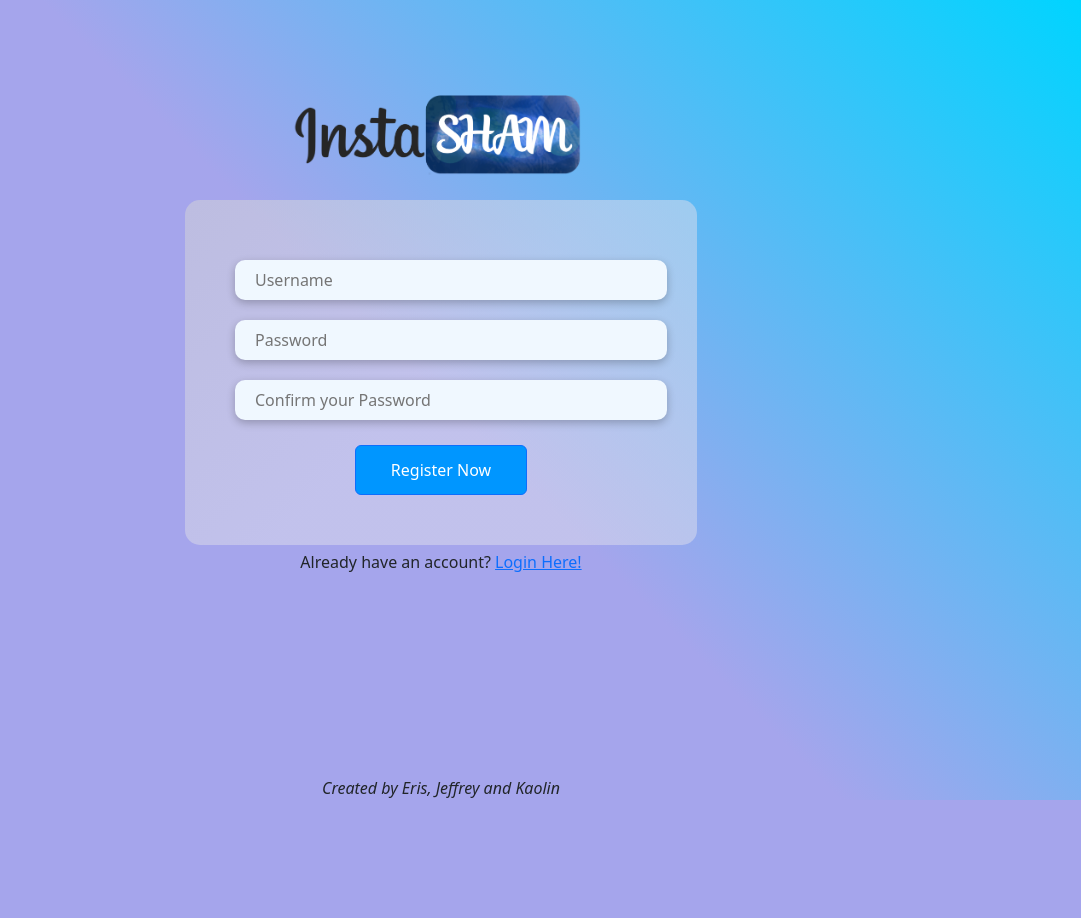
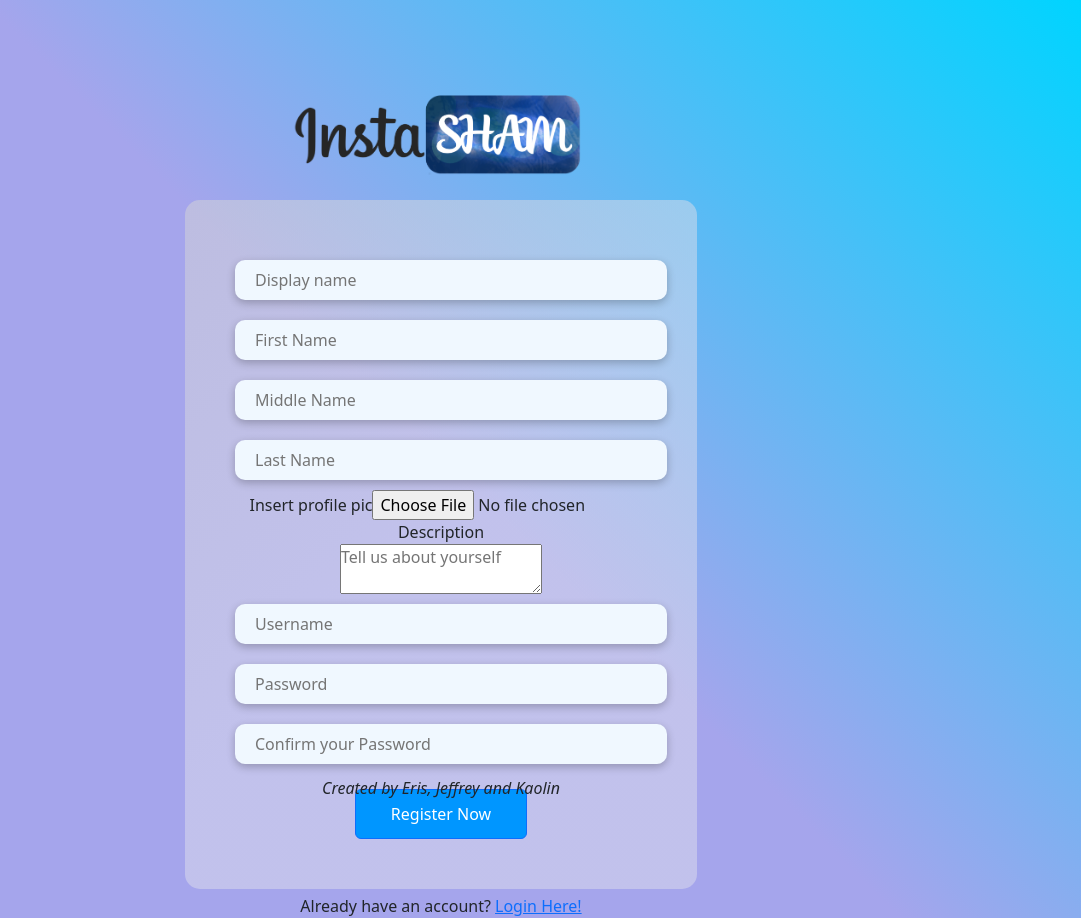
Before and after one commit to Kaolinnie/Instasham, a PHP site: page /app/views/User/register.php in a window 1280 px wide. Shown: the whole page, without its empty margins (199-1280 px from the left). Before the commit the page ends 800 px from the top, so only its background shows below. Run offline with PHP 8.4, Linux system fonts and the light colour scheme.

Commit message:
Mod Registration page
Added more fields to the registration page

```diff
--- a/app/controllers/Main.php
+++ b/app/controllers/Main.php
@@ -10,7 +10,4 @@ class Main extends \app\core\Controller{
 	public function createPost() {
 		$this->view('Layout/CreatePost');
 	}
-	public function register(){
-		$this->view('User/register');
-	}
 }
--- a/app/controllers/User.php
+++ b/app/controllers/User.php
@@ -37,7 +37,9 @@ class User extends \app\core\Controller {
                         $user->username = $_POST['username'];
                         $user->password_hash = password_hash($_POST['password'], PASSWORD_DEFAULT);
                         $user->insert();
-                        header('location:/Login/login');
+                        // Populate the Profile table
+
+                        header('location:/User/index');
                     }
                 }else {
                     header('location:/User/register?error=Password mismatched');
--- a/app/models/User.php
+++ b/app/models/User.php
@@ -11,8 +11,6 @@
             return $STMT->fetch();
         }
 
-
-
         public function insert(){
             $SQL = "INSERT INTO user(username, password_hash) VALUES (:username, :password_hash )";
             $STMT = self::$_connection->prepare($SQL);
@@ -20,6 +18,7 @@
                             'password_hash'=>$this->password_hash]);
         }
 
+        // Method to use when a user decided to changer her/his password
         public function updatePassword(){
             $SQL = "UPDATE user SET password_hash=:password_hash WHERE user_id=:user_id";
             $STMT = self::$_connection->prepare($SQL);
--- a/app/views/User/register.php
+++ b/app/views/User/register.php
@@ -10,6 +10,15 @@
 <img src="/app/resources/images/instashamLogo.png" alt="logo" id="headerLogo">
     <div class="outsidebox">
         <form action='' method='post'>
+            <input type="text" class="loginINput" name="display_name" placeholder="Display name"><br>
+            <input type="text" class="loginINput" name="first_name" placeholder="First Name"><br>
+            <input type="text" class="loginINput" name="middle_name" placeholder="Middle Name"><br>
+            <input type="text" class="loginINput" name="last_name" placeholder="Last Name"><br>
+            <label for="">Insert profile pic<input type="file" name="profile_pic" placeholder="Insert profile pic"></label><br>
+            <div>
+            <label for="bio">Description</label><br>
+            <textarea id="bio" name="description" placeholder="Tell us about yourself"></textarea><br>
+            </div>
             <input class="usernameStyle loginInput" name="username" type="text" placeholder="Username"><br>
             <input class="passwordStyle loginInput" name="password" type="password" placeholder="Password"><br>
             <input class="passwordStyle loginInput" name="passwordVerify" type="password" placeholder="Confirm your Password">
```
